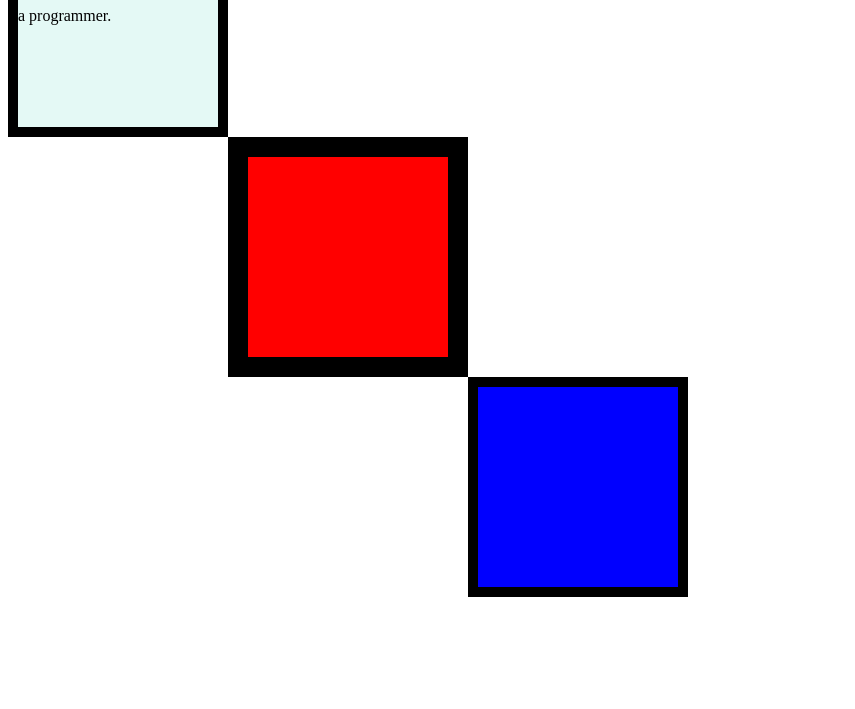
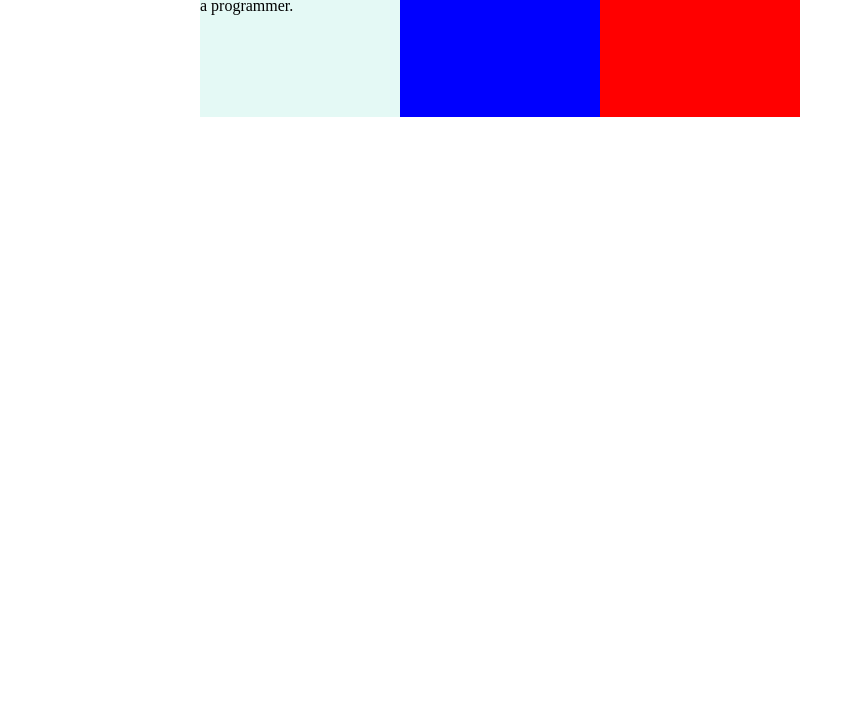
Before and after one commit to mikaav/udemy, a plain HTML site: page CSS/index.html in a window 1280 px wide. Shown: the part 91-800 px from the top of the page, without its empty margins (0-855 px from the left). Drawn offline with Linux system fonts and the light colour scheme.

Commit message:
working on CSS

```diff
--- a/CSS/css/main.css
+++ b/CSS/css/main.css
@@ -2,22 +2,22 @@
   background-color: #e4f9f5;
   width: 200px;
   height: 200px;
-  border: solid 10px;
-  padding: 2opx;
+  position: absolute;
+  left: 200px;
 }
 
 .middle_container {
   background-color: red;
   width: 200px;
   height: 200px;
-  margin-left: 220px;
-  border: solid 20px;
+  position: absolute;
+  left: 600px;
 }
 
 .bottom_container {
   background-color: blue;
   width: 200px;
   height: 200px;
-  margin-left: 460px;
-  border: solid 10px;
+  position: absolute;
+  left: 400px;
 }
```
